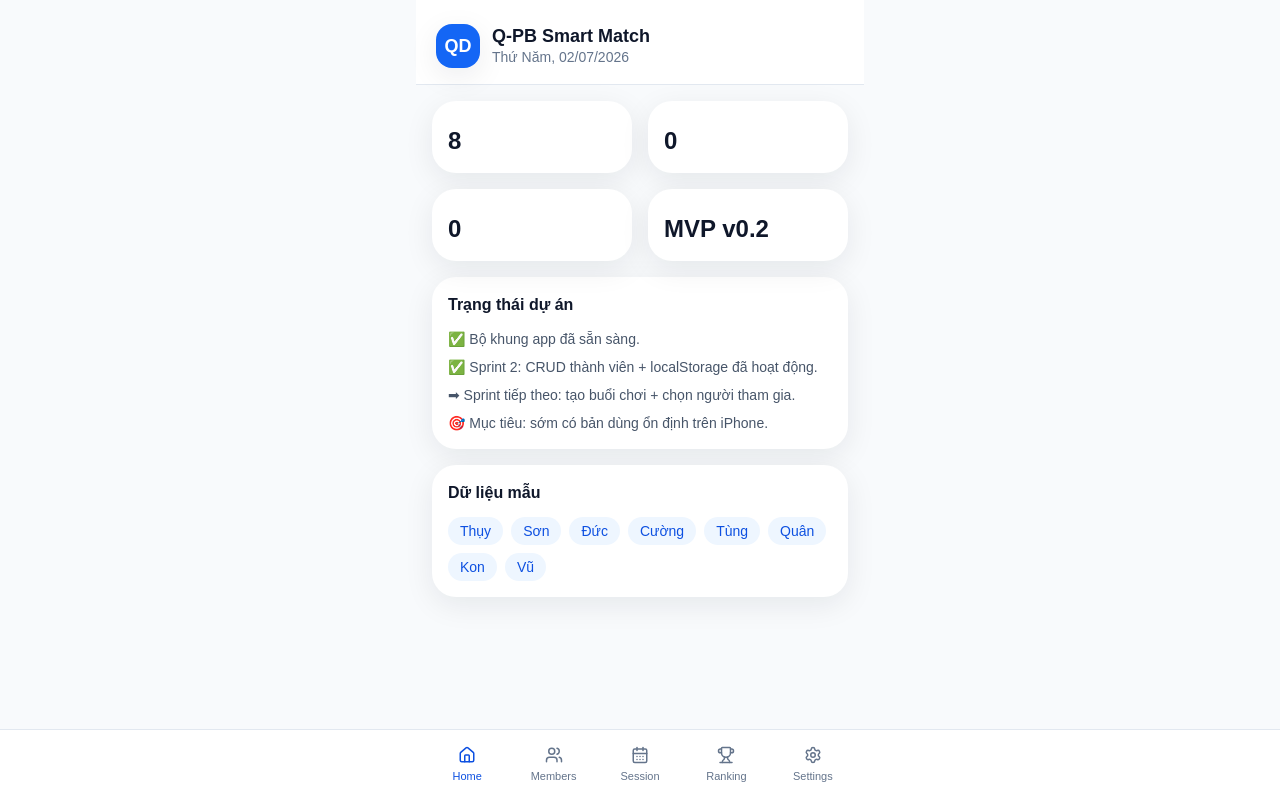
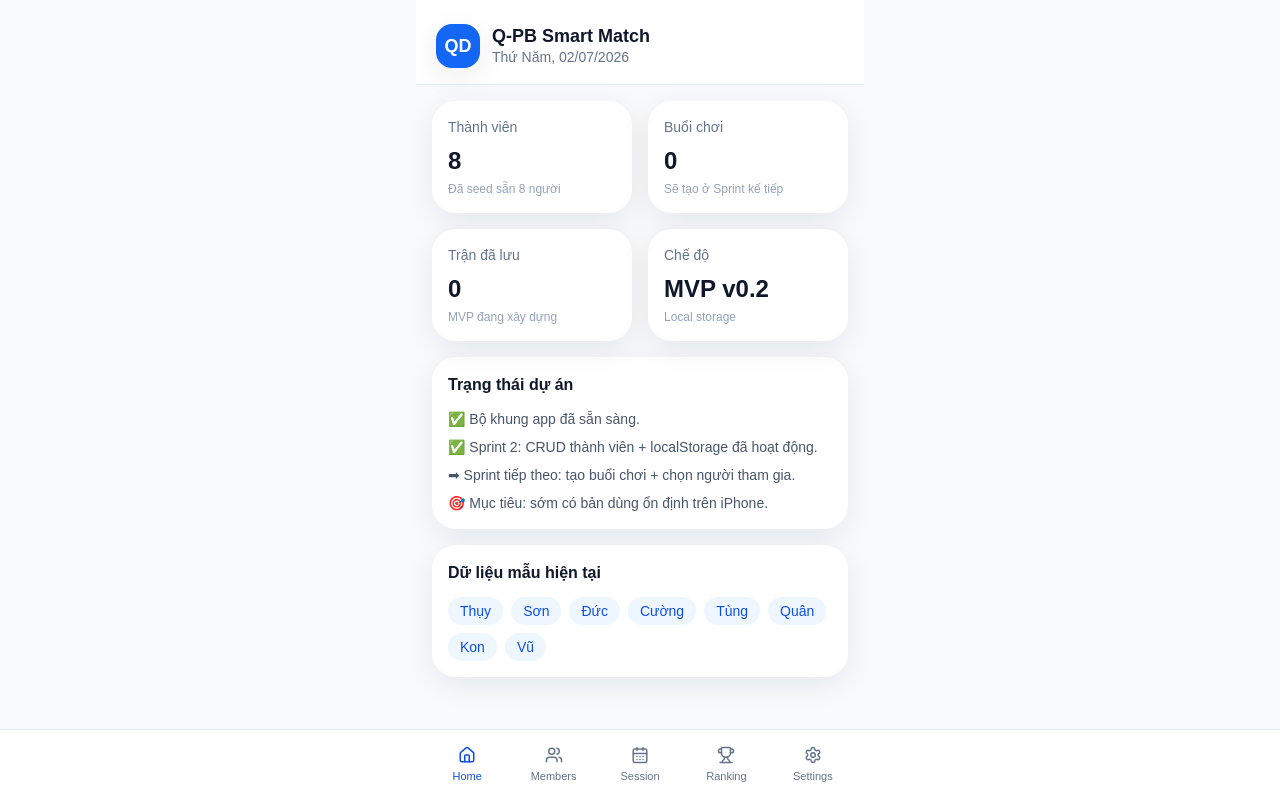
Before and after one commit to tdquan170788-byte/q-pb-smart-match, a Next.js app: page / in a window 1280 px wide. Built offline with nearby package versions, Linux system fonts and the light colour scheme.

Commit message:
Update page.tsx

```diff
--- a/app/page.tsx
+++ b/app/page.tsx
@@ -16,13 +16,16 @@ export default function HomePage() {
   const [playersCount, setPlayersCount] = useState(0);
   const [sessionsCount, setSessionsCount] = useState(0);
   const [matchesCount, setMatchesCount] = useState(0);
+  const [playerNames, setPlayerNames] = useState<string[]>([]);
 
   useEffect(() => {
     ensureSeedData();
 
-    setPlayersCount(getPlayers().length);
+    const players = getPlayers();
+    setPlayersCount(players.length);
     setSessionsCount(getSessions().length);
     setMatchesCount(getMatches().length);
+    setPlayerNames(players.map((p) => p.name));
   }, []);
 
   return (
@@ -38,21 +41,21 @@ export default function HomePage() {
       <div className="space-y-4">
         <div className="grid grid-cols-2 gap-4">
           <StatCard
-            title="Thành viên"
+            label="Thành viên"
             value={playersCount}
-            note={`Đã seed sẵn ${playersCount} người`}
+            hint={`Đã seed sẵn ${playersCount} người`}
           />
           <StatCard
-            title="Buổi chơi"
+            label="Buổi chơi"
             value={sessionsCount}
-            note="Sẽ tạo ở Sprint kế tiếp"
+            hint="Sẽ tạo ở Sprint kế tiếp"
           />
           <StatCard
-            title="Trận đã lưu"
+            label="Trận đã lưu"
             value={matchesCount}
-            note="MVP đang xây dựng"
+            hint="MVP đang xây dựng"
           />
-          <StatCard title="Chế độ" value="MVP v0.2" note="Local storage" />
+          <StatCard label="Chế độ" value="MVP v0.2" hint="Local storage" />
         </div>
 
         <SectionCard title="Trạng thái dự án">
@@ -64,14 +67,14 @@ export default function HomePage() {
           </div>
         </SectionCard>
 
-        <SectionCard title="Dữ liệu mẫu">
+        <SectionCard title="Dữ liệu mẫu hiện tại">
           <div className="flex flex-wrap gap-2">
-            {getPlayers().map((player) => (
+            {playerNames.map((name) => (
               <span
-                key={player.id}
+                key={name}
                 className="rounded-full bg-brand-50 px-3 py-1 text-sm text-brand-700"
               >
-                {player.name}
+                {name}
               </span>
             ))}
           </div>
```
